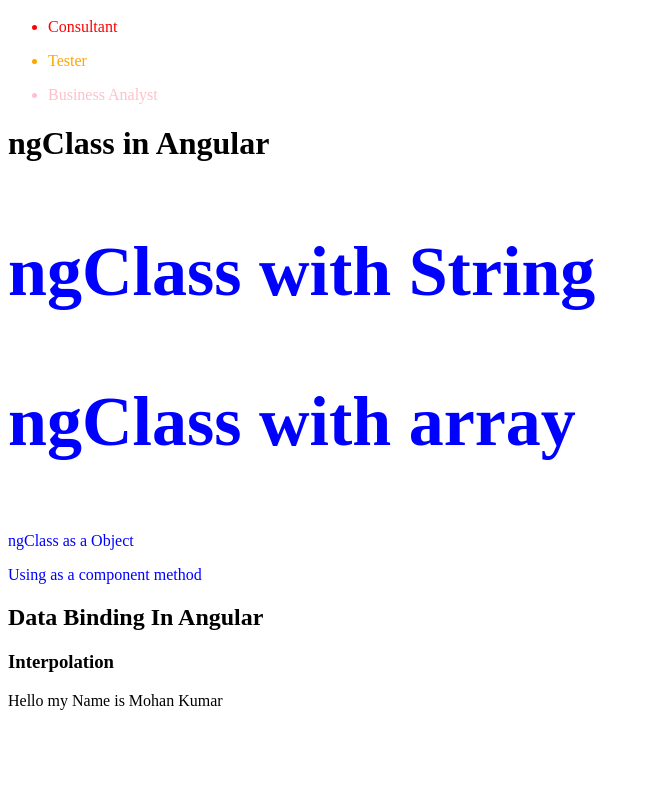
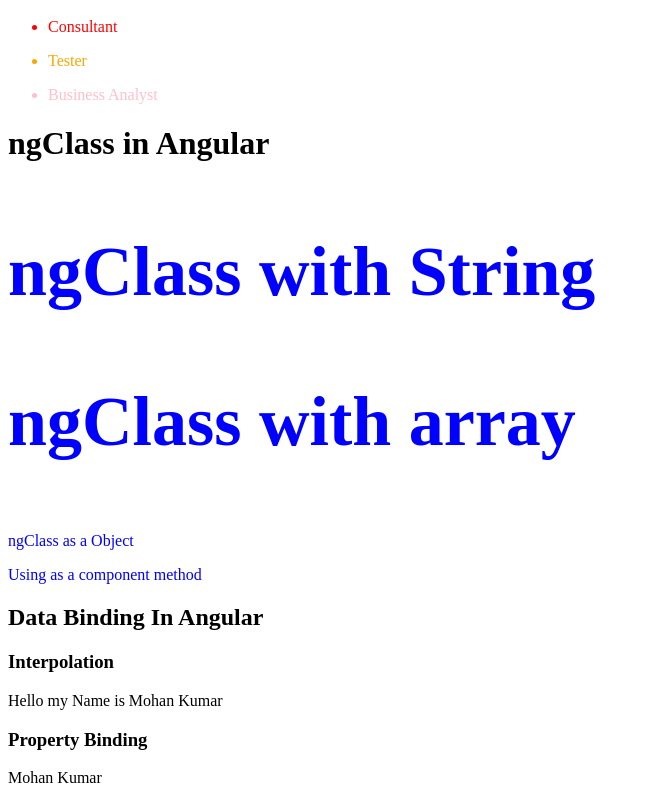
Before and after one commit to pranay-chauhan/myAngular, an Angular app: page / in a window 1280 px wide. Shown: the part 480-1275 px from the top of the page, without its empty margins (0-650 px from the left). Before the commit the page ends 1206 px from the top, so only its background shows below. Built offline with nearby package versions, Linux system fonts and the light colour scheme.

Commit message:
property Binding in angular

```diff
--- a/src/app/app.component.html
+++ b/src/app/app.component.html
@@ -24,3 +24,6 @@
 <h2>Data Binding In Angular</h2>
 <h3>Interpolation</h3>
 <p>Hello my Name is {{name}}</p>
+
+<h3>Property Binding</h3>
+<span [innerHTML]="name"></span>
```
